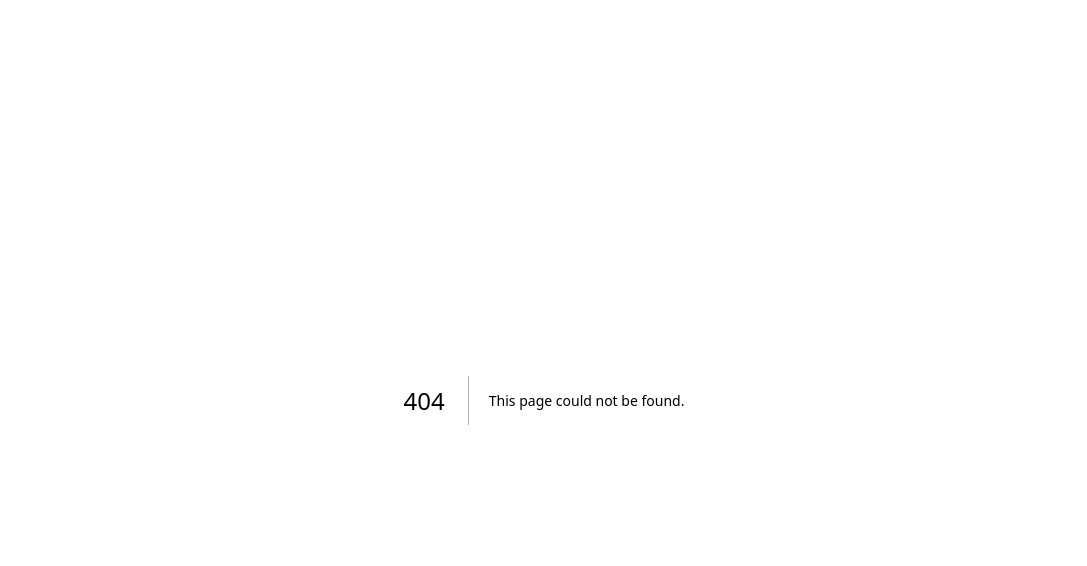
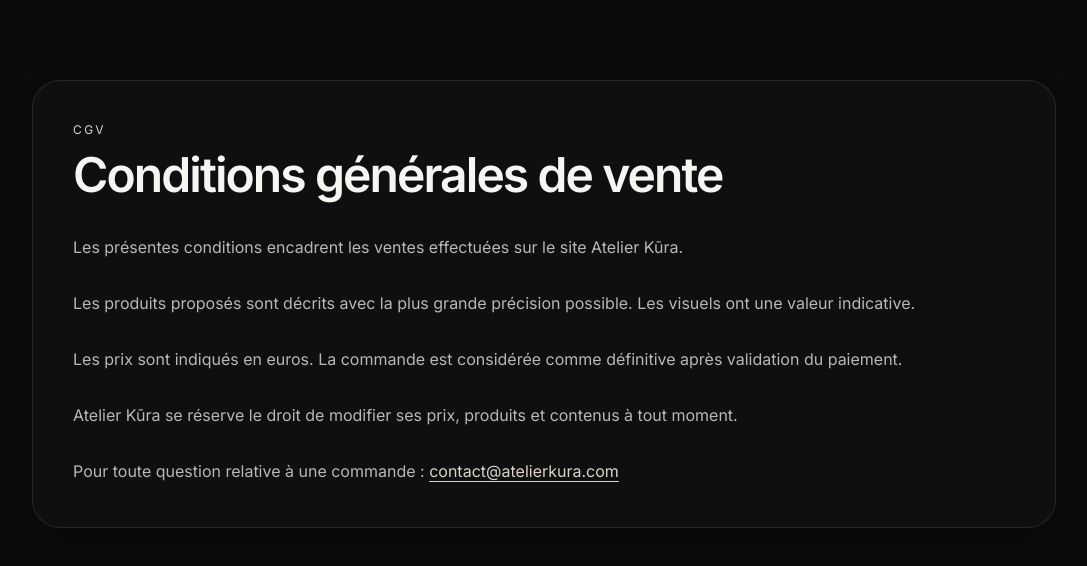
Before and after one commit to alexis54230nancy-boop/atelier-kura, a Next.js app: page /cgv in a window 1280 px wide. Before the commit this address had no page. Shown: the top 566 px of the page, without its empty margins (96-1183 px from the left). Built offline with nearby package versions, Linux system fonts and the light colour scheme.

Commit message:
Add legal and support pages

```diff
--- /dev/null
+++ b/app/cgv/page.tsx
@@ -0,0 +1,47 @@
+export default function CgvPage() {
+  return (
+    <main className="min-h-screen bg-[#0b0b0c] px-4 py-20 text-[#f5f5f2]">
+      <div className="mx-auto max-w-5xl rounded-[28px] border border-white/10 bg-white/[0.02] p-8 shadow-2xl md:p-10">
+        <div className="text-[12px] uppercase tracking-[0.2em] text-[#d9d4c7]">
+          CGV
+        </div>
+
+        <h1 className="mt-3 text-4xl font-semibold tracking-[-0.04em] md:text-5xl">
+          Conditions générales de vente
+        </h1>
+
+        <div className="mt-8 space-y-6 text-base leading-8 text-white/70">
+          <p>
+            Les présentes conditions encadrent les ventes effectuées sur le site Atelier Kūra.
+          </p>
+
+          <p>
+            Les produits proposés sont décrits avec la plus grande précision possible.
+            Les visuels ont une valeur indicative.
+          </p>
+
+          <p>
+            Les prix sont indiqués en euros. La commande est considérée comme définitive
+            après validation du paiement.
+          </p>
+
+          <p>
+            Atelier Kūra se réserve le droit de modifier ses prix, produits et contenus
+            à tout moment.
+          </p>
+
+          <p>
+            Pour toute question relative à une commande :
+            {" "}
+            <a
+              href="mailto:contact@atelierkura.com"
+              className="text-[#d9d4c7] underline underline-offset-4"
+            >
+              contact@atelierkura.com
+            </a>
+          </p>
+        </div>
+      </div>
+    </main>
+  );
+}
--- /dev/null
+++ b/app/contact/page.tsx
@@ -0,0 +1,35 @@
+export default function ContactPage() {
+  return (
+    <main className="min-h-screen bg-[#0b0b0c] px-4 py-20 text-[#f5f5f2]">
+      <div className="mx-auto max-w-3xl rounded-[28px] border border-white/10 bg-white/[0.02] p-8 shadow-2xl md:p-10">
+        <div className="text-[12px] uppercase tracking-[0.2em] text-[#d9d4c7]">
+          Contact
+        </div>
+
+        <h1 className="mt-3 text-4xl font-semibold tracking-[-0.04em] md:text-5xl">
+          Atelier Kūra
+        </h1>
+
+        <p className="mt-4 text-base leading-8 text-white/70">
+          Pour toute demande concernant une commande, une collaboration ou un projet,
+          vous pouvez écrire à l’adresse suivante.
+        </p>
+
+        <div className="mt-8 space-y-4 text-white/80">
+          <p>
+            Email :{" "}
+            <a
+              href="mailto:contact@atelierkura.com"
+              className="text-[#d9d4c7] underline underline-offset-4"
+            >
+              contact@atelierkura.com
+            </a>
+          </p>
+
+          <p>Entreprise : Atelier Kūra</p>
+          <p>France</p>
+        </div>
+      </div>
+    </main>
+  );
+}
--- /dev/null
+++ b/app/livraison/page.tsx
@@ -0,0 +1,36 @@
+export default function LivraisonPage() {
+  return (
+    <main className="min-h-screen bg-[#0b0b0c] px-4 py-20 text-[#f5f5f2]">
+      <div className="mx-auto max-w-4xl rounded-[28px] border border-white/10 bg-white/[0.02] p-8 shadow-2xl md:p-10">
+        <div className="text-[12px] uppercase tracking-[0.2em] text-[#d9d4c7]">
+          Livraison
+        </div>
+
+        <h1 className="mt-3 text-4xl font-semibold tracking-[-0.04em] md:text-5xl">
+          Politique de livraison
+        </h1>
+
+        <div className="mt-8 space-y-6 text-base leading-8 text-white/70">
+          <p>
+            Les commandes Atelier Kūra sont préparées avec soin et expédiées dans
+            les meilleurs délais.
+          </p>
+
+          <p>
+            Zones de livraison : France, Luxembourg, Belgique.
+          </p>
+
+          <p>
+            Délais estimés : 3 à 6 jours ouvrés après validation de la commande,
+            sauf indication contraire sur la fiche produit.
+          </p>
+
+          <p>
+            Les délais peuvent varier lors des lancements en précommande ou des
+            drops en séries limitées.
+          </p>
+        </div>
+      </div>
+    </main>
+  );
+}
--- /dev/null
+++ b/app/mentions-legales/page.tsx
@@ -0,0 +1,23 @@
+export default function MentionsLegalesPage() {
+  return (
+    <main className="min-h-screen bg-[#0b0b0c] px-4 py-20 text-[#f5f5f2]">
+      <div className="mx-auto max-w-4xl rounded-[28px] border border-white/10 bg-white/[0.02] p-8 shadow-2xl md:p-10">
+        <div className="text-[12px] uppercase tracking-[0.2em] text-[#d9d4c7]">
+          Informations
+        </div>
+
+        <h1 className="mt-3 text-4xl font-semibold tracking-[-0.04em] md:text-5xl">
+          Mentions légales
+        </h1>
+
+        <div className="mt-8 space-y-6 text-base leading-8 text-white/70">
+          <p>Éditeur du site : Atelier Kūra</p>
+          <p>Responsable de publication : Alexis Michaux</p>
+          <p>Email : contact@atelierkura.com</p>
+          <p>Statut : Entrepreneur individuel</p>
+          <p>SIREN : 103469961</p>
+        </div>
+      </div>
+    </main>
+  );
+}
--- /dev/null
+++ b/app/retours/page.tsx
@@ -0,0 +1,39 @@
+export default function RetoursPage() {
+  return (
+    <main className="min-h-screen bg-[#0b0b0c] px-4 py-20 text-[#f5f5f2]">
+      <div className="mx-auto max-w-4xl rounded-[28px] border border-white/10 bg-white/[0.02] p-8 shadow-2xl md:p-10">
+        <div className="text-[12px] uppercase tracking-[0.2em] text-[#d9d4c7]">
+          Retours
+        </div>
+
+        <h1 className="mt-3 text-4xl font-semibold tracking-[-0.04em] md:text-5xl">
+          Politique de retour
+        </h1>
+
+        <div className="mt-8 space-y-6 text-base leading-8 text-white/70">
+          <p>
+            Vous pouvez demander un retour dans un délai de 14 jours après réception,
+            sous réserve que l’article soit neuf, non porté, non lavé et dans son
+            état d’origine.
+          </p>
+
+          <p>
+            Les frais de retour restent à la charge du client, sauf erreur de préparation
+            ou produit défectueux.
+          </p>
+
+          <p>
+            Pour toute demande, merci d’écrire à :
+            {" "}
+            <a
+              href="mailto:contact@atelierkura.com"
+              className="text-[#d9d4c7] underline underline-offset-4"
+            >
+              contact@atelierkura.com
+            </a>
+          </p>
+        </div>
+      </div>
+    </main>
+  );
+}
--- a/components/Footer.tsx
+++ b/components/Footer.tsx
@@ -1,21 +1,32 @@
 export default function Footer() {
   return (
     <footer className="px-4 pb-16 pt-10 text-white/60">
-      <div className="mx-auto flex w-[min(1200px,100%)] flex-wrap justify-between gap-6 border-t border-white/10 pt-6 text-sm">
+      <div className="mx-auto flex w-[min(1200px,100%)] flex-wrap justify-between gap-8 border-t border-white/10 pt-6 text-sm">
         <div>
           <strong className="text-white">Atelier Kūra</strong>
           <br />
-          <span>Preview créative — landing page</span>
+          <span>Luxury fashion house landing page</span>
         </div>
-        <div>
-          <span>Instagram</span>
-          <br />
-          <span>Newsletter</span>
+
+        <div className="space-y-2">
+          <a href="/contact" className="block hover:text-white">
+            Contact
+          </a>
+          <a href="/livraison" className="block hover:text-white">
+            Livraison
+          </a>
+          <a href="/retours" className="block hover:text-white">
+            Retours
+          </a>
         </div>
-        <div>
-          <span>Confection limitée</span>
-          <br />
-          <span>Direction artistique minimale</span>
+
+        <div className="space-y-2">
+          <a href="/cgv" className="block hover:text-white">
+            CGV
+          </a>
+          <a href="/mentions-legales" className="block hover:text-white">
+            Mentions légales
+          </a>
         </div>
       </div>
     </footer>
```
